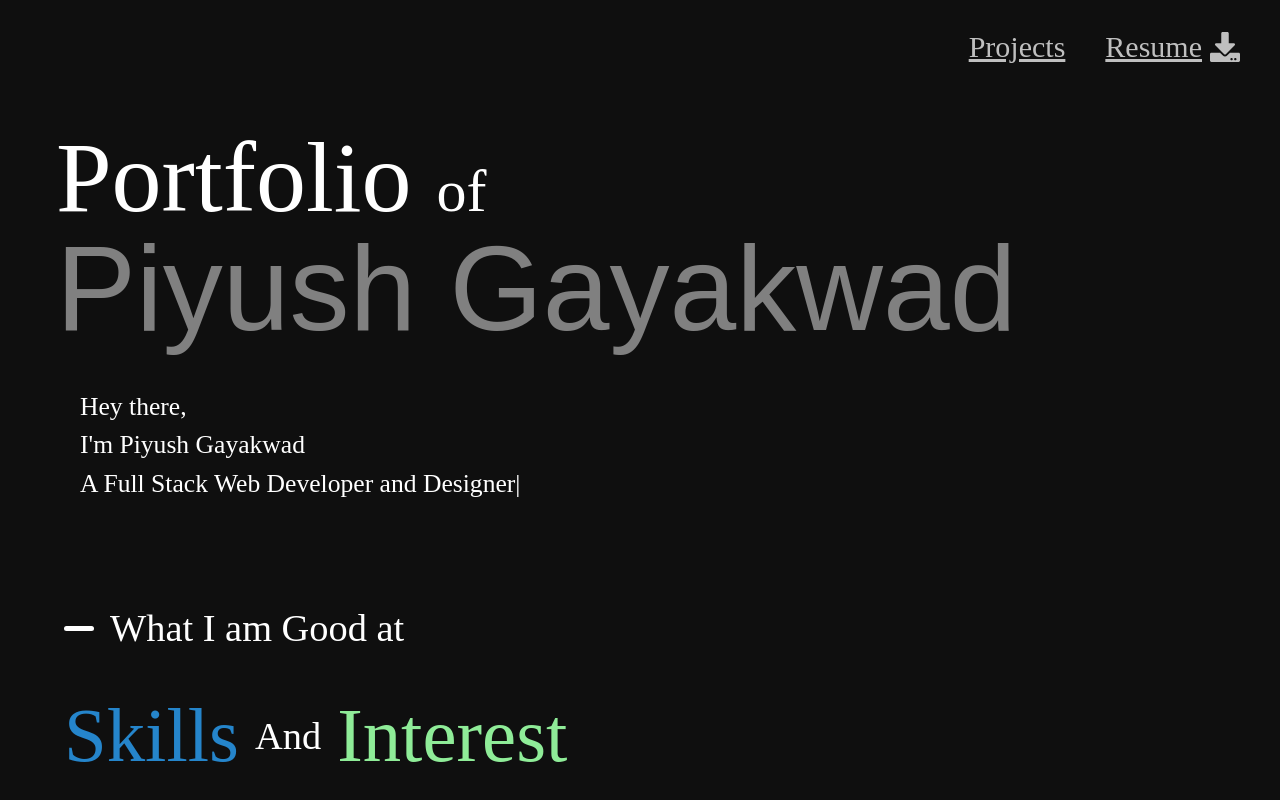
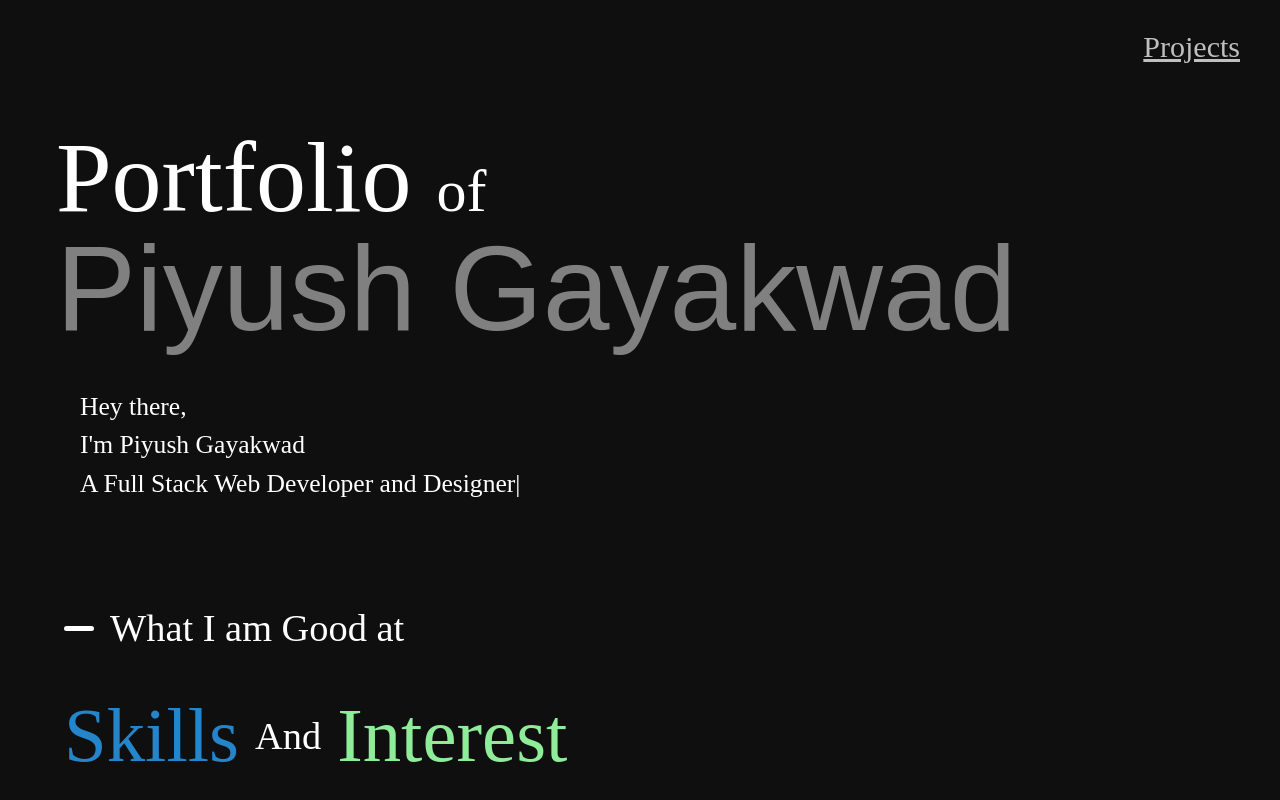
Before and after one commit to piyush-github12/Potfolio, a React (Vite) app: page / in a window 1280 px wide. Built offline with nearby package versions, Linux system fonts and the light colour scheme; a web font is replaced by a local one.

Commit message:
Update Nav.jsx

```diff
--- a/src/Components/Nav.jsx
+++ b/src/Components/Nav.jsx
@@ -22,7 +22,7 @@ const Nav = () => {
           className="w-full h-full translate-y-[-110%] bg-white absolute rounded-md  "
         ></div>
 
-        {["Projects","Resume"].map(
+        {["Projects"].map( //"Resume" remenber to add
           (item, index) => {
             return (
               <motion.div
```
